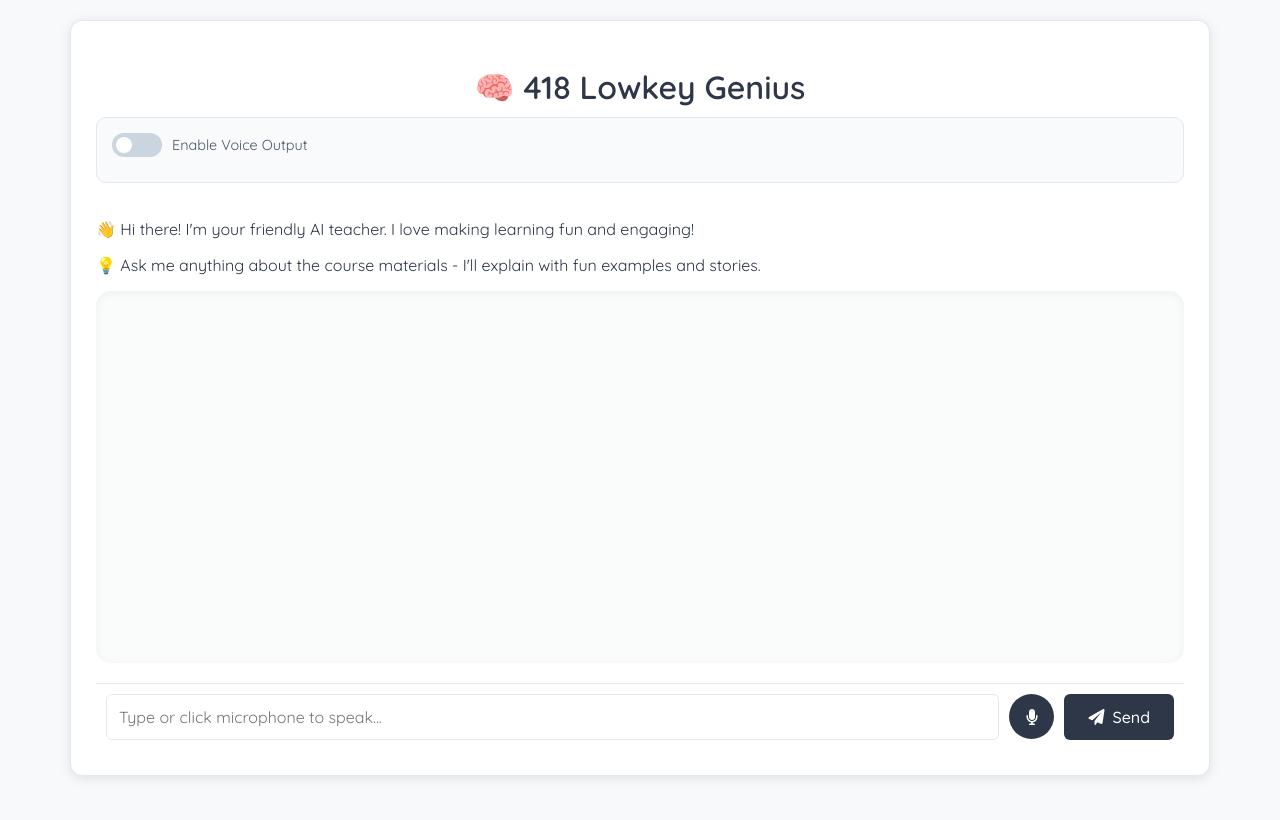
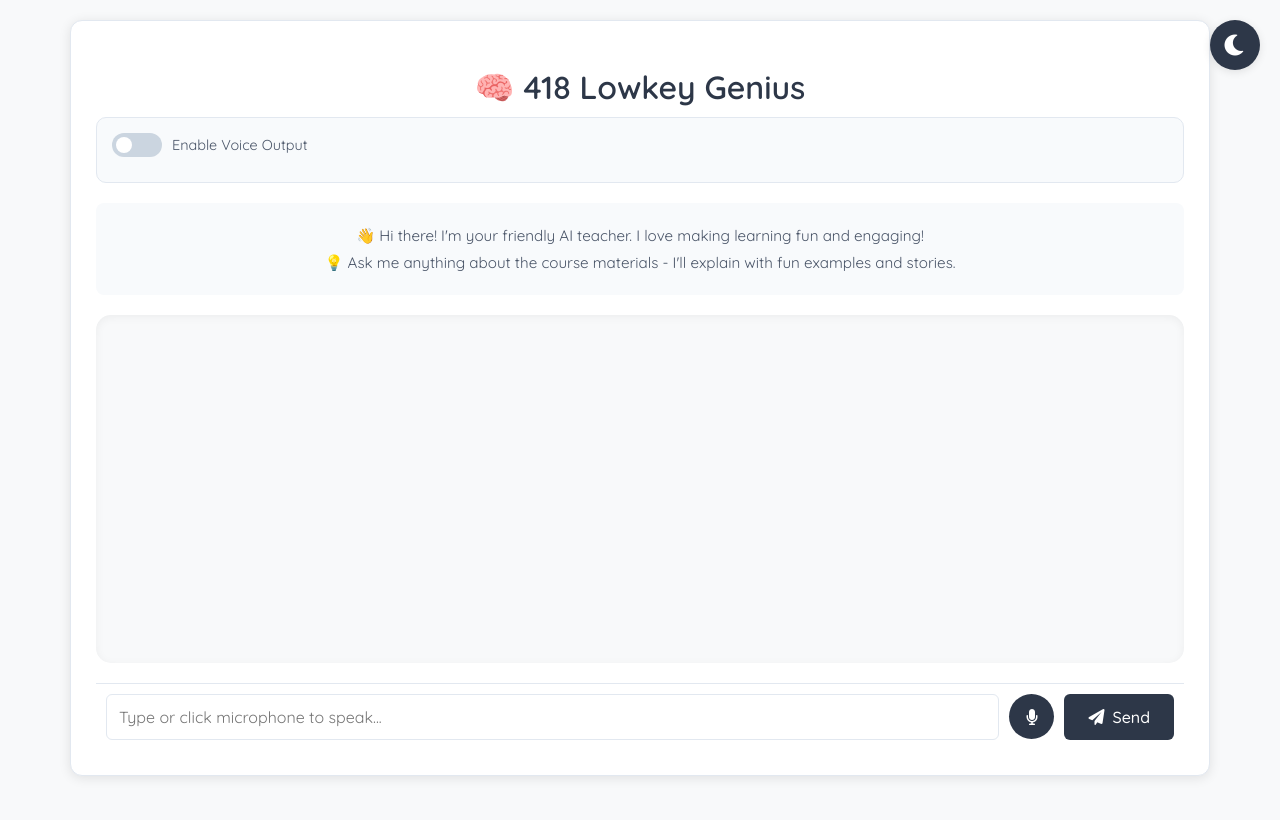
Before and after one commit to madhumini-gunaratne/teacher-chatbot, a Flask app: page / in a window 1280 px wide. Run offline with Flask 3, Linux system fonts and the light colour scheme; some libraries are stand-ins or nearby versions.

Commit message:
update UI

```diff
--- a/static/style.css
+++ b/static/style.css
@@ -1,45 +1,114 @@
 @import url('https://fonts.googleapis.com/css2?family=Quicksand:wght@400;500;600&display=swap');
+
+/* Color Variables for Themes */
+:root {
+  /* Light Theme */
+  --bg-primary: #f8f9fa;
+  --bg-secondary: #ffffff;
+  --bg-tertiary: #f8fafc;
+  --text-primary: #2d3748;
+  --text-secondary: #4a5568;
+  --border-color: #e2e8f0;
+  --shadow-color: rgba(0, 0, 0, 0.1);
+  --user-bg: #f8f9fa;
+  --bot-bg: #ffffff;
+  --input-bg: #ffffff;
+  --button-bg: #2d3748;
+  --button-hover: #4a5568;
+  --control-btn-bg: #e0e0e0;
+  --toggle-bg: #cbd5e0;
+  --toggle-checked: #2d3748;
+}
+
+/* Dark Theme */
+body.dark-theme {
+  --bg-primary: #1a202c;
+  --bg-secondary: #2d3748;
+  --bg-tertiary: #4a5568;
+  --text-primary: #f7fafc;
+  --text-secondary: #cbd5e0;
+  --border-color: #4a5568;
+  --shadow-color: rgba(0, 0, 0, 0.3);
+  --user-bg: #2d3748;
+  --bot-bg: #1a202c;
+  --input-bg: #2d3748;
+  --button-bg: #4a5568;
+  --button-hover: #718096;
+  --control-btn-bg: #4a5568;
+  --toggle-bg: #4a5568;
+  --toggle-checked: #4299e1;
+}
 
 body {
   font-family: 'Quicksand', sans-serif;
-  background: #f8f9fa;
-  color: #2d3748;
+  background: var(--bg-primary);
+  color: var(--text-primary);
   margin: 0;
   padding: 0;
   min-height: 100vh;
+  transition: background-color 0.3s ease, color 0.3s ease;
+}
+
+/* Theme Toggle Button */
+.theme-toggle {
+  position: fixed;
+  top: 20px;
+  right: 20px;
+  background: var(--button-bg);
+  color: white;
+  border: none;
+  border-radius: 50%;
+  width: 50px;
+  height: 50px;
+  font-size: 24px;
+  cursor: pointer;
+  display: flex;
+  align-items: center;
+  justify-content: center;
+  transition: all 0.3s ease;
+  box-shadow: 0 2px 8px var(--shadow-color);
+  z-index: 1000;
+}
+
+.theme-toggle:hover {
+  background: var(--button-hover);
+  transform: scale(1.1);
 }
 
 /* Make chat fill most of the screen width and height */
 .chat-container {
-  width: 85vw;                 /* 85% of viewport width */
-  height: 88vh;                /* 88% of viewport height */
-  margin: 20px auto;           /* centered horizontally */
-  background: #ffffff;
+  width: 85vw;
+  height: 88vh;
+  margin: 20px auto;
+  background: var(--bg-secondary);
   padding: 25px;
   border-radius: 12px;
-  box-shadow: 0 2px 12px rgba(0, 0, 0, 0.1);
+  box-shadow: 0 2px 12px var(--shadow-color);
   display: flex;
   flex-direction: column;
-  border: 1px solid #e2e8f0;
-  position: relative; /* For voice status positioning */
+  border: 1px solid var(--border-color);
+  position: relative;
+  transition: background-color 0.3s ease, border-color 0.3s ease;
 }
 
 /* Title styling */
 h1 {
   text-align: center;
-  color: #2d3748;
+  color: var(--text-primary);
   font-size: 2em;
   margin-bottom: 10px;
   font-weight: 600;
+  transition: color 0.3s ease;
 }
 
 /* Voice controls styling */
 .controls-container {
   margin-bottom: 20px;
   padding: 15px;
-  background: #f8fafc;
+  background: var(--bg-tertiary);
   border-radius: 10px;
-  border: 1px solid #e2e8f0;
+  border: 1px solid var(--border-color);
+  transition: background-color 0.3s ease, border-color 0.3s ease;
 }
 
 .voice-controls {
@@ -179,57 +248,67 @@
 .voice-select {
   padding: 8px;
   border-radius: 6px;
-  border: 1px solid #e2e8f0;
-  background: white;
+  border: 1px solid var(--border-color);
+  background: var(--input-bg);
+  color: var(--text-primary);
   min-width: 200px;
+  transition: all 0.3s ease;
 }
 
 .voice-label {
-  color: #4a5568;
+  color: var(--text-secondary);
   font-size: 0.9em;
 }
 
 /* Chat box fills most of container height */
 #chat-box {
-  flex: 1;                     /* expand to fill available space */
-  overflow-y: auto;
+  flex: 1;
+  overflow-y: scroll;
   border: none;
   padding: 20px;
   margin-bottom: 20px;
   border-radius: 15px;
-  background: rgba(249, 250, 251, 0.8);
+  background: var(--bg-primary);
   box-shadow: inset 0 2px 10px rgba(0, 0, 0, 0.05);
+  transition: background-color 0.3s ease;
 }
 
 /* User and Teacher bubbles */
 .user {
   text-align: right;
-  background: #f8f9fa;
-  color: #2d3748;
-  border: 1px solid #e2e8f0;
+  background: var(--user-bg);
+  color: var(--text-primary);
+  border: 1px solid var(--border-color);
   border-radius: 12px;
   padding: 12px 18px;
   margin: 12px 0;
-  max-width: 80%;
+  max-width: 92%;
   align-self: flex-end;
   white-space: pre-wrap;
   overflow-wrap: anywhere;
   animation: slideLeft 0.3s ease-out;
+  transition: all 0.3s ease;
 }
 
 .bot {
   text-align: left;
-  background: #ffffff;
-  color: #2d3748;
-  border: 1px solid #e2e8f0;
+  background: var(--bot-bg);
+  color: var(--text-primary);
+  border: 1px solid var(--border-color);
   border-radius: 12px;
   padding: 12px 18px;
   margin: 12px 0;
-  max-width: 80%;
+  max-width: 92%;
   align-self: flex-start;
   white-space: pre-wrap;
   overflow-wrap: anywhere;
   animation: slideRight 0.3s ease-out;
+  transition: all 0.3s ease;
+}
+
+.msg b {
+  color: #4299e1;
+  font-weight: 600;
 }
 
 /* Animations */
@@ -268,26 +348,27 @@
   font-size: 16px;
   border-radius: 6px;
   font-family: 'Quicksand', sans-serif;
+  transition: all 0.3s ease;
 }
 
 input {
   flex: 1;
-  border: 1px solid #e2e8f0;
-  background: white;
-  transition: all 0.2s ease;
+  border: 1px solid var(--border-color);
+  background: var(--input-bg);
+  color: var(--text-primary);
 }
 
 input:focus {
   outline: none;
-  border-color: #4a5568;
+  border-color: #4299e1;
+  box-shadow: 0 0 0 3px rgba(66, 153, 225, 0.1);
 }
 
 button {
-  background: #2d3748;
+  background: var(--button-bg);
   color: white;
   border: none;
   cursor: pointer;
-  transition: all 0.2s ease;
   font-weight: 500;
   padding: 12px 24px;
   display: flex;
@@ -350,3 +438,19 @@
 .voice-status.active {
   opacity: 1;
 }
+
+/* Chat intro styling */
+.chat-intro {
+  text-align: center;
+  color: var(--text-secondary);
+  margin-bottom: 20px;
+  padding: 15px;
+  border-radius: 8px;
+  background: var(--bg-tertiary);
+  transition: all 0.3s ease;
+}
+
+.chat-intro p {
+  margin: 8px 0;
+  font-size: 0.95em;
+}
--- a/templates/index.html
+++ b/templates/index.html
@@ -12,6 +12,9 @@
     <script src="https://cdnjs.cloudflare.com/ajax/libs/highlight.js/11.5.0/highlight.min.js"></script>
   </head>
   <body>
+    <button class="theme-toggle" id="theme-toggle" title="Toggle dark/light theme">
+      <i class="fas fa-moon"></i>
+    </button>
     <div class="chat-container">
       <h1>🧠 418 Lowkey Genius </h1>
       <div class="controls-container">
@@ -504,6 +507,39 @@
           chatInput.focus();
         }
       });
+
+      // Theme Toggle Functionality
+      const themeToggle = document.getElementById('theme-toggle');
+      const htmlElement = document.documentElement;
+
+      // Check if user has a saved theme preference, otherwise use system preference
+      function initializeTheme() {
+        const savedTheme = localStorage.getItem('theme-preference');
+        const prefersDark = window.matchMedia('(prefers-color-scheme: dark)').matches;
+        const theme = savedTheme || (prefersDark ? 'dark' : 'light');
+
+        setTheme(theme);
+      }
+
+      function setTheme(theme) {
+        if (theme === 'dark') {
+          document.body.classList.add('dark-theme');
+          themeToggle.innerHTML = '<i class="fas fa-sun"></i>';
+          localStorage.setItem('theme-preference', 'dark');
+        } else {
+          document.body.classList.remove('dark-theme');
+          themeToggle.innerHTML = '<i class="fas fa-moon"></i>';
+          localStorage.setItem('theme-preference', 'light');
+        }
+      }
+
+      themeToggle.addEventListener('click', () => {
+        const isDark = document.body.classList.contains('dark-theme');
+        setTheme(isDark ? 'light' : 'dark');
+      });
+
+      // Initialize theme on page load
+      initializeTheme();
     </script>
   </body>
 </html>
```
Also changed, not shown: other parts of static/style.css (+17 -9 lines).
